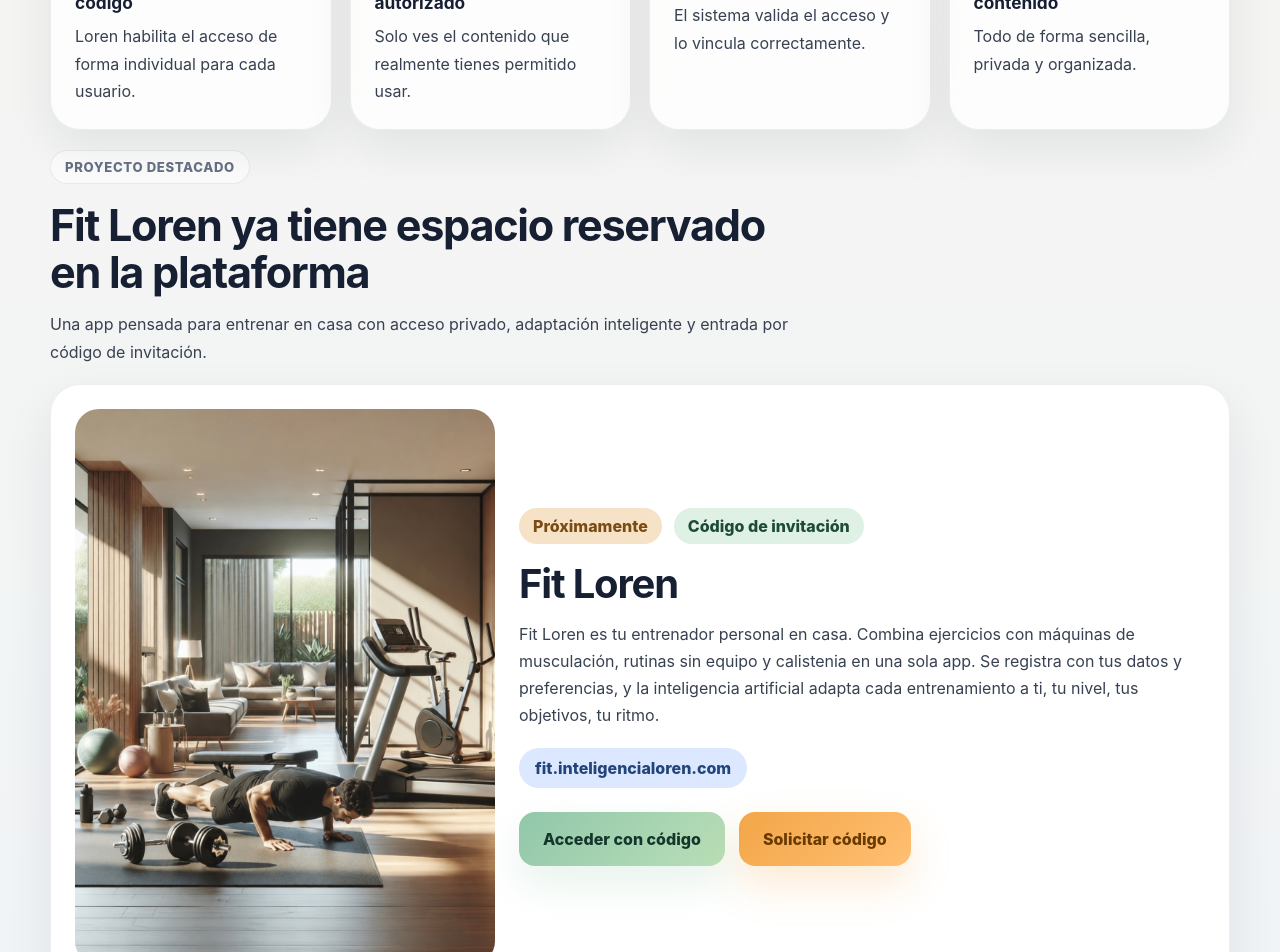
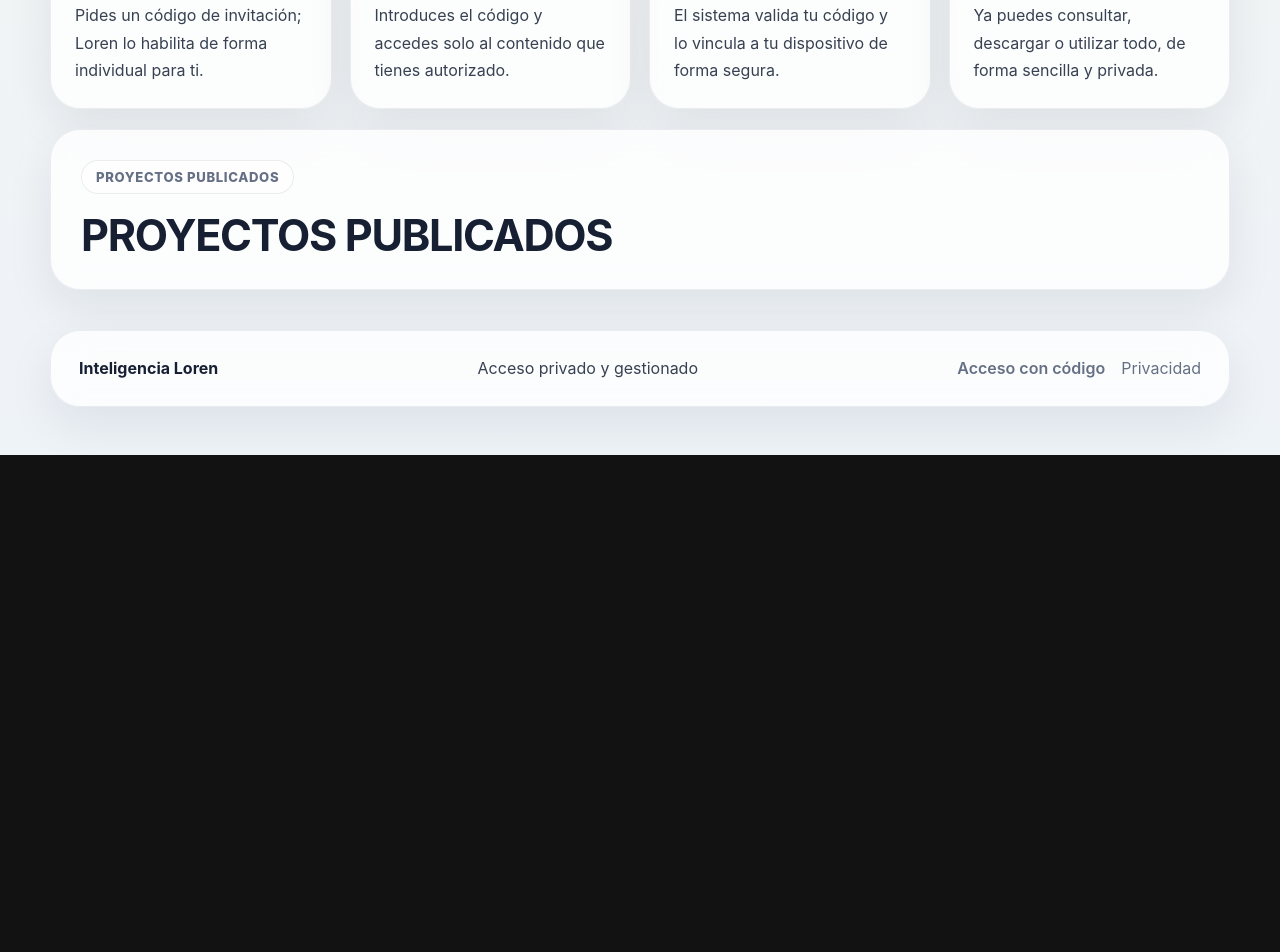
Before and after one commit to Loren2026/abierto-general, a React (Vite) app in the folder web/: page / in a window 1280 px wide. Shown: the part 1140-2092 px from the top of the page. After the commit the page ends 1595 px from the top, so only its background shows below. Built offline with nearby package versions, Linux system fonts and the light colour scheme; no server answers.

Commit message:
feat(web): adjust final public landing blocks

```diff
--- a/web/src/public/HomePage.jsx
+++ b/web/src/public/HomePage.jsx
@@ -45,20 +45,20 @@ const featuredProjects = [
 
 const flowSteps = [
   {
-    title: 'Recibes tu invitación o tu código',
-    copy: 'Loren habilita el acceso de forma individual para cada usuario.',
+    title: 'Solicitas tu acceso',
+    copy: 'Pides un código de invitación; Loren lo habilita de forma individual para ti.',
   },
   {
-    title: 'Accedes al proyecto autorizado',
-    copy: 'Solo ves el contenido que realmente tienes permitido usar.',
+    title: 'Entras en tu proyecto',
+    copy: 'Introduces el código y accedes solo al contenido que tienes autorizado.',
   },
   {
     title: 'Activas tu acceso',
-    copy: 'El sistema valida el acceso y lo vincula correctamente.',
+    copy: 'El sistema valida tu código y lo vincula a tu dispositivo de forma segura.',
   },
   {
-    title: 'Descargas o utilizas tu contenido',
-    copy: 'Todo de forma sencilla, privada y organizada.',
+    title: 'Usas tu contenido',
+    copy: 'Ya puedes consultar, descargar o utilizar todo, de forma sencilla y privada.',
   },
 ]
 
@@ -444,39 +444,9 @@ export default function HomePage() {
         </section>
 
         <section className="section-shell project-showcase-section">
-          <div className="section-heading">
-            <span className="section-heading__eyebrow">Proyecto destacado</span>
-            <h2>Fit Loren ya tiene espacio reservado en la plataforma</h2>
-            <p>
-              Una app pensada para entrenar en casa con acceso privado, adaptación inteligente y entrada por
-              código de invitación.
-            </p>
-          </div>
-          <div className="project-showcase-grid">
-            {publicProjects.map((project) => (
-              <article className="project-card project-card--featured" key={project.slug}>
-                <div className="project-card__media">
-                  <img src={project.image} alt={project.name} />
-                </div>
-                <div className="project-card__body">
-                  <div className="project-card__topline">
-                    <span className="project-card__badge">{project.badge}</span>
-                    <span className="project-card__access">{project.accessLabel}</span>
-                  </div>
-                  <h3>{project.name}</h3>
-                  <p>{project.description}</p>
-                  <div className="project-card__url">{project.visibleUrl}</div>
-                  <div className="project-card__actions">
-                    <button className="cta-button cta-button--primary" type="button" onClick={() => openAccessModal(project)}>
-                      Acceder con código
-                    </button>
-                    <button className="cta-button cta-button--invite" type="button" onClick={() => openInvite(project)}>
-                      Solicitar código
-                    </button>
-                  </div>
-                </div>
-              </article>
-            ))}
+          <div className="content-card content-card--wide">
+            <span className="content-card__eyebrow">Proyectos publicados</span>
+            <h2>PROYECTOS PUBLICADOS</h2>
           </div>
         </section>
 
```
